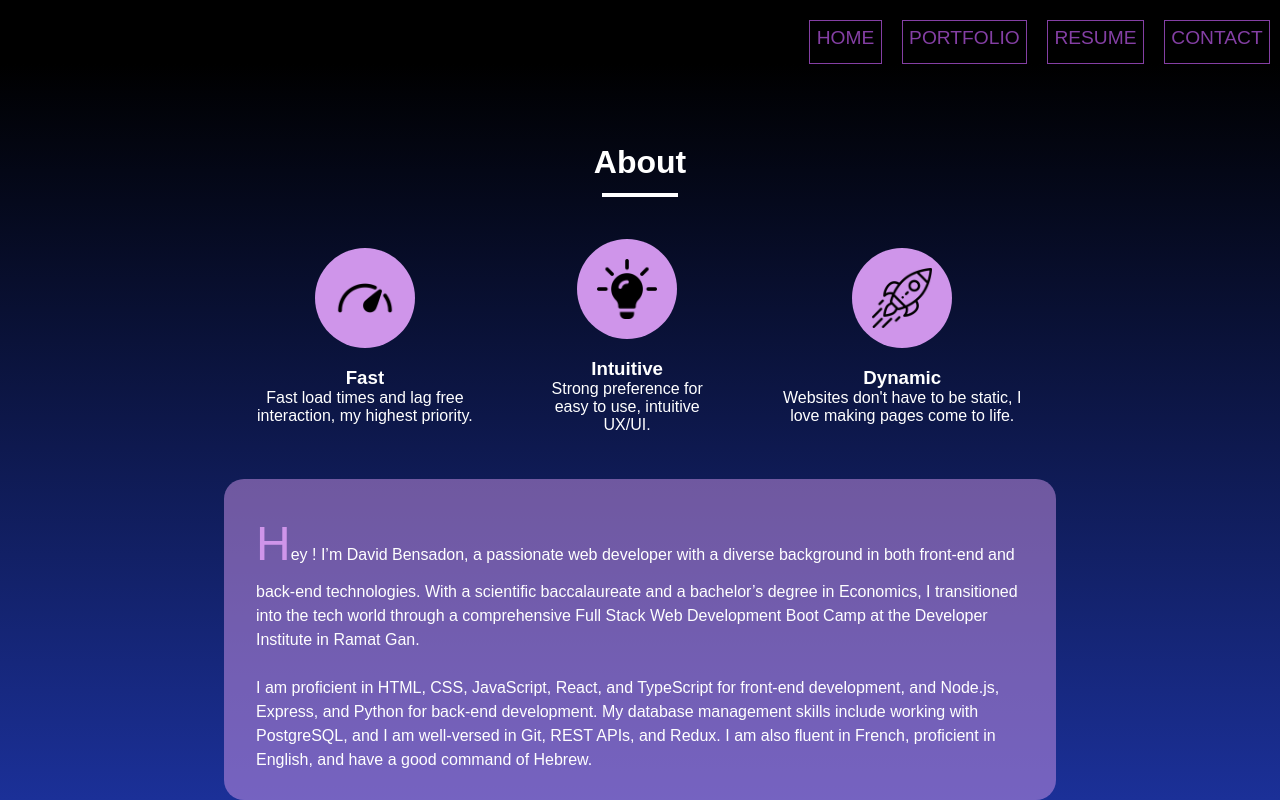
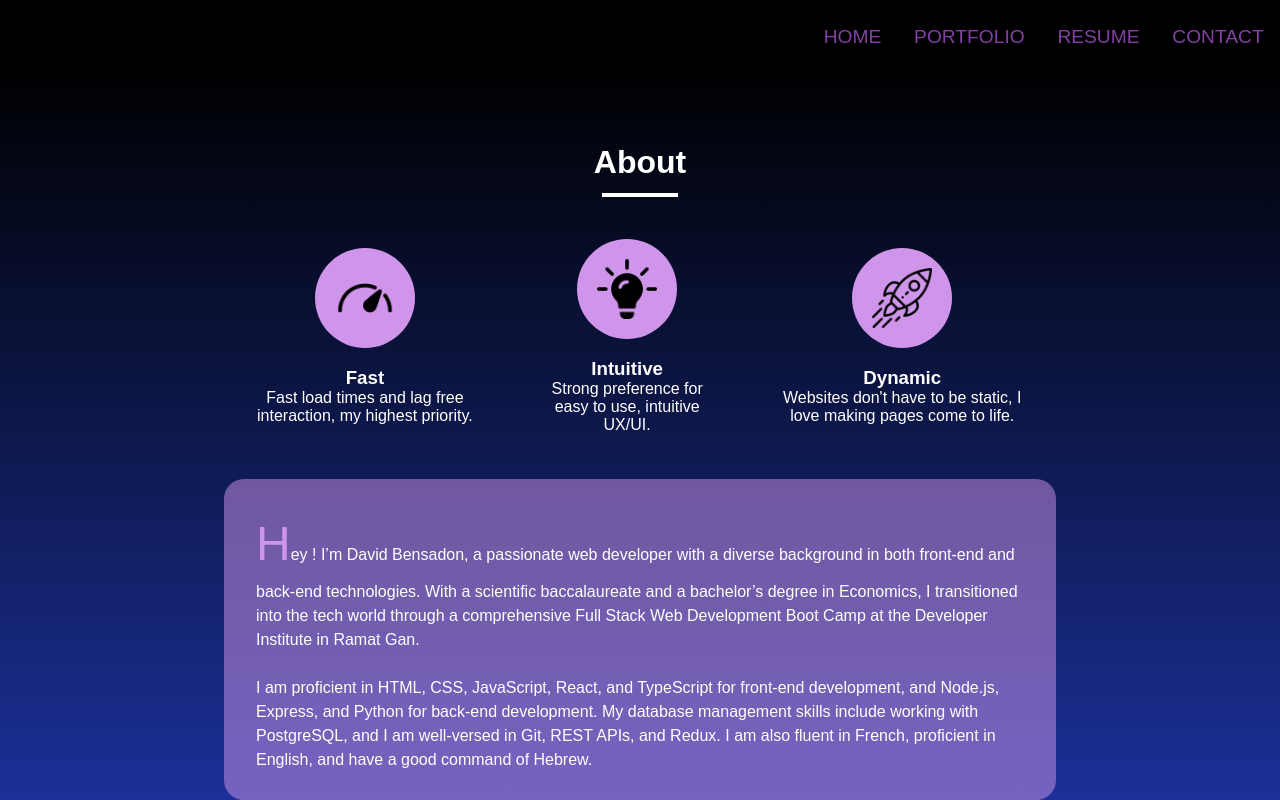
Before and after one commit to bensadondavid/WebsitePortfolio, a React (Vite) app in the folder client/: page /about in a window 1280 px wide. Built offline with nearby package versions, Linux system fonts and the light colour scheme.

Commit message:
nav fixed

```diff
--- a/client/src/index.css
+++ b/client/src/index.css
@@ -20,12 +20,12 @@ nav{
 
 nav a{
     color : rgb(132, 63, 164);
-    font-size: 1.2rem;
+    font-size: 1.2vw;
     font-family: Arial, Helvetica, sans-serif;
-    text-decoration: none;
+    text-decoration: underline;
     text-transform: uppercase;
     margin: 20px 10px 0 10px;
-    border: solid #843fa4 1px;
+    border: none;
     padding: 0.5%;
     animation: fadeIn 1s ease-in-out;
 }
@@ -51,6 +51,7 @@ nav a:hover{
     flex-direction: column;
     justify-content: center;
     align-items: center;
+    overflow: hidden;
 }
 
 @keyframes slideIn {
@@ -122,7 +123,7 @@ nav a:hover{
     text-decoration: none;
     text-transform: uppercase;
     margin: 20px 10px 0 10px;
-    border: solid #843fa4 1px;
+    border: none;
     padding: 0.5%;
     animation: slideFrom 1s ease-in-out;
     z-index: 1000;
@@ -287,7 +288,7 @@ nav a:hover{
     text-decoration: none;
     text-transform: uppercase;
     margin: 20px 10px 0 10px;
-    border: solid #843fa4 1px;
+    border: none;
     padding: 0.5%;
     animation: slideFrom 1s ease-in-out;
 }
```
